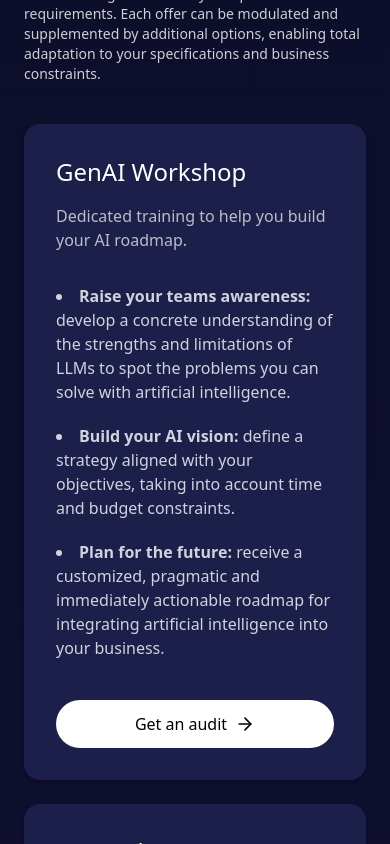
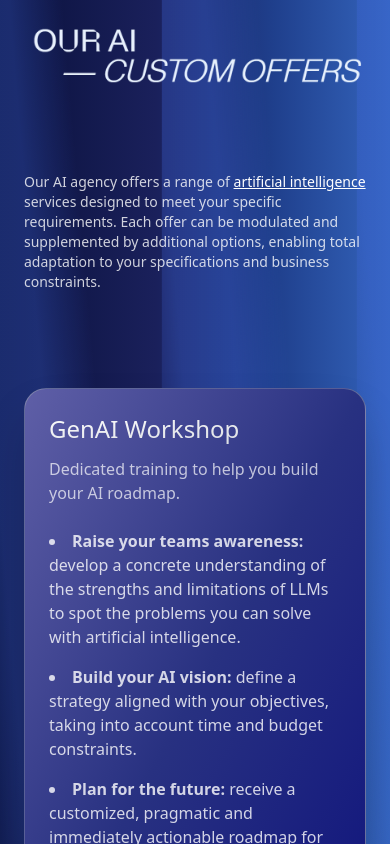
Before and after one commit to muskaanfayyaz/betomorrow-clone, a Next.js app: page / in a window 390 px wide. Shown: the part 10580-11424 px from the top of the page. Built offline with nearby package versions, Linux system fonts and the light colour scheme.

Commit message:
Betomorrow

```diff
--- a/src/components/AiOffers.tsx
+++ b/src/components/AiOffers.tsx
@@ -67,8 +67,8 @@ const offers = [
 
 export default function AiOffers() {
   return (
-    <section className="bg-gradient-to-b from-[#0B0E29] to-[#190F3C] text-white px-6 md:px-20 py-16">
-      <div className="flex flex-col md:flex-row items-start gap-20 mb-10">
+    <section className="animated-gradient text-white px-6 md:px-20 pt-18 pb-20">
+      <div className="flex flex-col md:flex-row items-start gap-20 mb-24 mt-24">
         {/* Ai Offer Image */}
         <div className="w-full md:w-1/2">
           <Image
@@ -79,7 +79,7 @@ export default function AiOffers() {
             className="h-auto"
           />
         </div>
-        <div className="w-full md:w-1/2 flex items-start">
+        <div className="w-full md:w-1/2 flex items-start md:mt-0">
           <p className="text-white/80 text-sm md:text-base">
             Our AI agency offers a range of <span className="underline text-white">artificial intelligence</span> services designed to meet your specific requirements. Each offer can be modulated and supplemented by additional options, enabling total adaptation to your specifications and business constraints.
           </p>
@@ -88,18 +88,18 @@ export default function AiOffers() {
 
       <div className="grid grid-cols-1 sm:grid-cols-2 lg:grid-cols-3 gap-6">
         {offers.map((offer, index) => (
-          <div key={index} className="bg-[#1C1F4A] rounded-2xl p-8 flex flex-col justify-between shadow-md transition-all duration-300 hover:shadow-lg hover:border hover:border-white min-h-[450px]">
+          <div key={index} className="relative bg-gradient-to-br from-[#5f5fa7] via-[#283181] to-[#0F137D] text-gray-100 p-6 rounded-[22px] shadow-2xl border border-gray-400/50 transition-colors duration-300 hover:border-white min-h-[400px] flex flex-col justify-between">
             <div>
-              <h3 className="text-2xl md:text-3xl font-light mb-4">{offer.title}</h3>
-              <p className="text-base md:text-lg text-white/70 mb-8">{offer.subtitle}</p>
-              <ul className="space-y-5 text-base md:text-lg text-white/80">
+              <h3 className="text-2xl md:text-3xl font-medium mb-3 text-transparent bg-clip-text bg-gradient-to-br from-[#ffffff] to-[#d1d5db]">{offer.title}</h3>
+              <p className="text-base md:text-base text-white/70 mb-6 font-normal">{offer.subtitle}</p>
+              <ul className="space-y-4 text-base md:text-base text-white/80 font-normal">
                 {offer.description.map((item, i) => (
                   <li key={i} className="list-disc list-inside" dangerouslySetInnerHTML={{ __html: item }} />
                 ))}
               </ul>
             </div>
-            <button className="mt-10 w-full flex items-center justify-center gap-2 bg-white text-black text-base font-medium px-6 py-3 rounded-full hover:bg-gray-200 transition">
-              {offer.button} <ArrowRight size={20} />
+            <button className="mt-8 w-full flex items-center justify-center gap-2 bg-white text-black text-base font-normal px-6 py-2.5 rounded-full">
+              {offer.button} <ArrowRight size={18} />
             </button>
           </div>
         ))}
--- a/src/components/OptimizeAISection.tsx
+++ b/src/components/OptimizeAISection.tsx
@@ -5,7 +5,7 @@ import React from "react";
 
 const OptimizeAISection = () => {
   return (
-    <section className="relative w-full max-w-5xl mx-auto mt-12 mb-14 px-4">
+    <section className="relative w-full max-w-5xl mx-auto mt-12 px-4">
       <div className="relative rounded-3xl overflow-hidden bg-cover bg-center min-h-[250px] md:min-h-[350px] flex items-center justify-center text-center"
         style={{
           backgroundImage: `url('/ai-mapper-card-3840.png')`,
--- a/src/components/OurExperiseInAi.tsx
+++ b/src/components/OurExperiseInAi.tsx
@@ -52,7 +52,7 @@ const expertiseList = [
 
 const ExpertiseSection = () => {
   return (
-    <section className={`${poppins.className} px-4 py-12`}>
+    <section className={`${poppins.className} px-4 py-12 pb-24`}>
       <div className="max-w-[1400px] mx-auto">
         <div className="flex flex-col lg:flex-row items-start gap-16 mb-8">
           {/* Image */}
--- a/src/components/OurLatestAchievement.tsx
+++ b/src/components/OurLatestAchievement.tsx
@@ -7,8 +7,8 @@ import OptimizeAISection from './OptimizeAISection';
 
 const ChatBotInterface = () => {
   return (
-    <div className="min-h-screen bg-gradient-to-br from-blue-200 to-white relative mb-16">
-      <div className="container mx-auto px-4 py-8">
+    <div className="min-h-screen bg-gradient-to-br from-blue-200 to-white relative pb-32">
+      <div className="container mx-auto px-4 py-8 pb-24">
         {/* Achievement Image */}
         <div className="mb-8 mt-36">
           <Image
```
